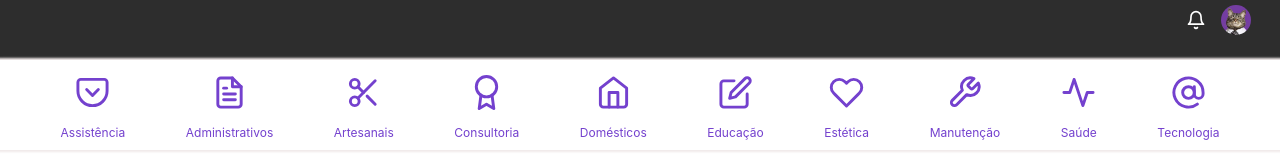
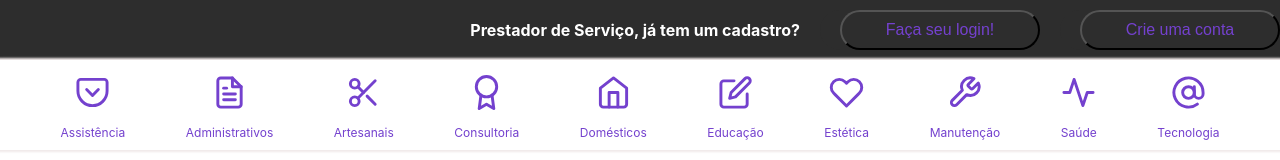
Before and after one commit to Alexia-Passos/workApp-digitalHouse, a React (Create React App) app: page / in a window 1280 px wide. Shown: the top 160 px of the page. Built offline with nearby package versions, Linux system fonts and the light colour scheme; no server answers.

Commit message:
insert get user signup

```diff
--- a/src/Components/HomeComponents/HomeHeader.jsx
+++ b/src/Components/HomeComponents/HomeHeader.jsx
@@ -29,19 +29,18 @@ export default function HomeHeader() {
 
     return (
       <>
-        {logged === true &&
+        {logged === false &&
           <div div className='ContentLogged'>
                 <Link to='perfil' className='headerIcons'>< FiBell size='20'/> </Link>
                 <Link to={{pathname:`perfil/${users.userId}`}} id='perfil'> <img  alt='jobPic' className='loginPic' src={ user }/></Link>
           </div>
         }
-        {logged === false &&
+        {logged === true &&
           <div className='homeHeaderContent'>
               <div className='loginBar'>
                 <h6 className='loginDescription'> Prestador de Serviço, já tem um cadastro? </h6>
-                <button className='loginBtn'>Faça seu login!</button>
-                <h6 className='loginDescription'> Ou </h6>
-                <button className='loginBtn'>Crie uma conta</button>
+                <Link className='loginBtn' to='/login'><button className='loginBtn'>Faça seu login!</button></Link>
+                <Link to='/cadastro' className='loginBtn'><button className='loginBtn'>Crie uma conta</button></Link>
               </div>
           </div>
         }
--- a/src/Components/LoginComponents/Login.jsx
+++ b/src/Components/LoginComponents/Login.jsx
@@ -10,7 +10,7 @@ export default function Login() {
       <div className='loginContainer'>
         <MenuBar/>
         <div className='login'>
-          <h2>Entrar no Freelas</h2>
+          <h2>Entrar no WorkApp</h2>
           <label htmlFor='login'>Login</label>
           <input className='loginInput'  type='text' name='login' id='login'></input>
           <label htmlFor='password'>Senha</label>
```
Also changed, not shown: src/Components/LoginComponents/SignUp.jsx (+7 -1 lines).
